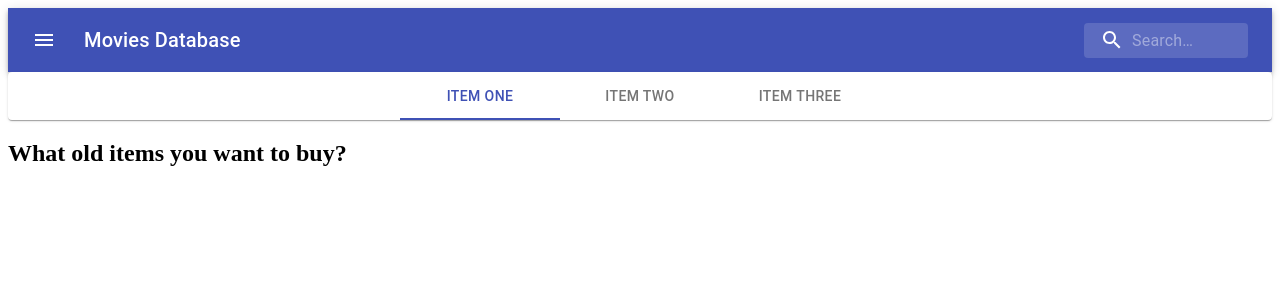
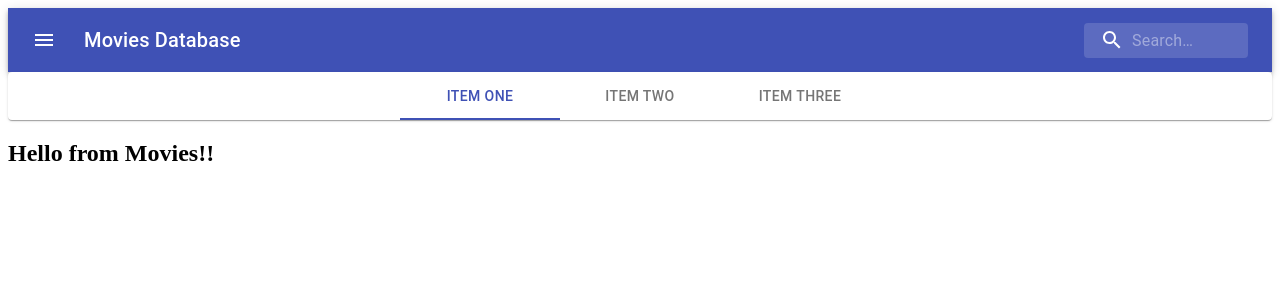
Before and after one commit to uzairtq/Project-S, a React (Create React App) app: page / in a window 1280 px wide. Shown: the top 300 px of the page. Built offline with nearby package versions, Linux system fonts and the light colour scheme.

Commit message:
Changed the Title

```diff
--- a/package.json
+++ b/package.json
@@ -1,7 +1,7 @@
 {
   "name": "project-s",
   "version": "1.0.0",
-  "description": "Team-S came up with this unique idea to build a project by the name Project-S",
+  "description": "Team of hardworking people came up with this idea",
   "keywords": [],
   "main": "src/index.js",
   "dependencies": {
--- a/src/Components/Movies/index.js
+++ b/src/Components/Movies/index.js
@@ -2,6 +2,6 @@ import React from "react";
 
 export default props => (
   <div>
-    <h2>What old items you want to buy?</h2>
+    <h2>Hello from Movies!!</h2>
   </div>
 );
```
